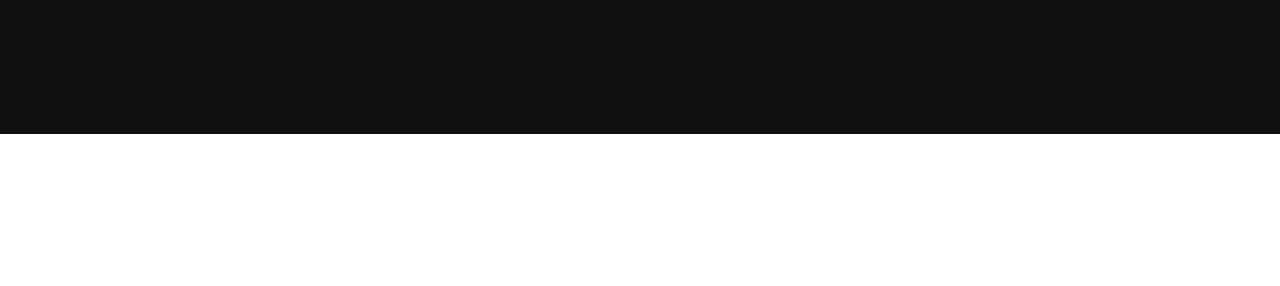
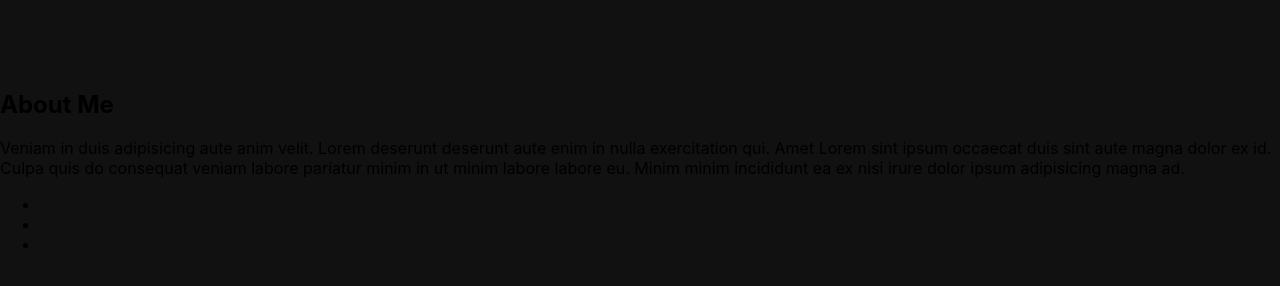
Before and after one commit to joecaro/portfolio, a Next.js app: page / in a window 1280 px wide. Shown: the part 1546-1832 px from the top of the page. Before the commit the page ends 1680 px from the top, so only its background shows below. Built offline with nearby package versions, Linux system fonts and the light colour scheme.

Commit message:
css design project

```diff
--- /dev/null
+++ b/components/AboutMe.js
@@ -0,0 +1,23 @@
+import React from "react";
+
+export default function AboutMe() {
+  return (
+    <div>
+      <h2>About Me</h2>
+      <p>
+        Veniam in duis adipisicing aute anim velit. Lorem deserunt deserunt aute
+        enim in nulla exercitation qui. Amet Lorem sint ipsum occaecat duis sint
+        aute magna dolor ex id. Culpa quis do consequat veniam labore pariatur
+        minim in ut minim labore labore eu. Minim minim incididunt ea ex nisi
+        irure dolor ipsum adipisicing magna ad.
+      </p>
+      <div>
+        <ul>
+          <li></li>
+          <li></li>
+          <li></li>
+        </ul>
+      </div>
+    </div>
+  );
+}
--- a/components/ProjectCard.js
+++ b/components/ProjectCard.js
@@ -1,17 +1,13 @@
 import React, { useState } from "react";
-import styles from "../styles/ProjectCard.module.css";
 import Logos from "../lib/logos";
 import ProjectCardStyles, {
   Buttons,
-  Description,
   Header,
   Info,
 } from "./styles/ProjectCardStyle";
 import Link from "next/link";
-import Image from "next/image";
 
 export default function ProjectCard(props) {
-  const logos = Logos();
   const [isHover, setIsHover] = useState(false);
   return (
     <ProjectCardStyles isDark={props.isDark} width={props.width}>
--- a/components/styles/ProjectCardStyle.js
+++ b/components/styles/ProjectCardStyle.js
@@ -50,7 +50,7 @@ export const Info = styled.div`
   margin: 5px;
   border-radius: 3px;
   background-image: ${({ background }) => `url(${background})`};
-  background-size: contain;
+  background-size: cover;
   display: flex;
   flex-direction: column;
   height: 95%;
--- /dev/null
+++ b/content/css-design-examples.md
@@ -0,0 +1,17 @@
+---
+    slug: css-design-examples
+    title: "CSS Design Examples"
+    date:  Nov 18 2021 12:00 AM
+    author: Joe
+    description:  Useful examples of CSS Layouts using a Codepen-like editor for  interactivity.
+    stack: ReactJS
+    github: https://github.com/joecaro/HTML-CSS-Patterns
+    demo: https://csslayoutexamples.netlify.app/
+    tags:
+      - project
+    image: https://res.cloudinary.com/joecarothers/image/upload/v1637734940/misc/Screenshot_2021-11-24_012200_emz6vf.png
+---
+
+**CSS Design Examples**
+
+Fugiat pariatur eiusmod irure aute laborum aliquip. Cupidatat veniam deserunt culpa minim. Culpa est elit aliqua eu tempor ullamco minim sunt nostrud voluptate deserunt. Proident labore magna aliqua duis. Reprehenderit tempor velit elit labore ipsum sit aute incididunt tempor. Commodo eu veniam nulla in est tempor occaecat sint eiusmod exercitation nulla. Duis laborum exercitation officia consectetur ullamco et sunt aute quis reprehenderit incididunt consectetur labore qui.
--- a/pages/index.js
+++ b/pages/index.js
@@ -10,6 +10,7 @@ import ButtonLink from "../components/styles/ButtonLink";
 import handledRedirect from "../lib/handleRedirect";
 import Cover from "../components/Cover";
 import Light from "../components/Light";
+import AboutMe from "../components/AboutMe";
 
 export default function Home(props) {
   const router = useRouter();
@@ -127,6 +128,7 @@ export default function Home(props) {
         </div>
 
         <ProjectsList projects={props.projects} />
+        <AboutMe />
       </main>
     </div>
   );
```
